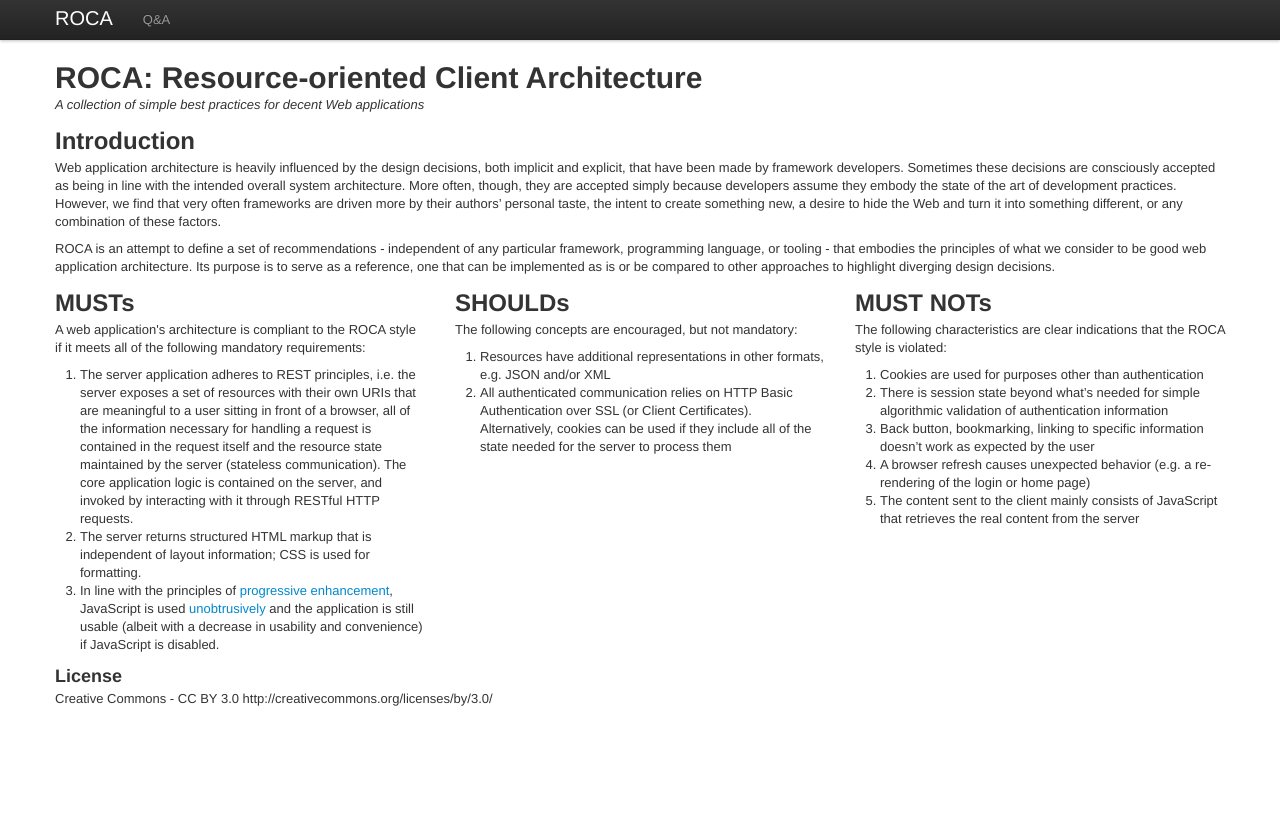
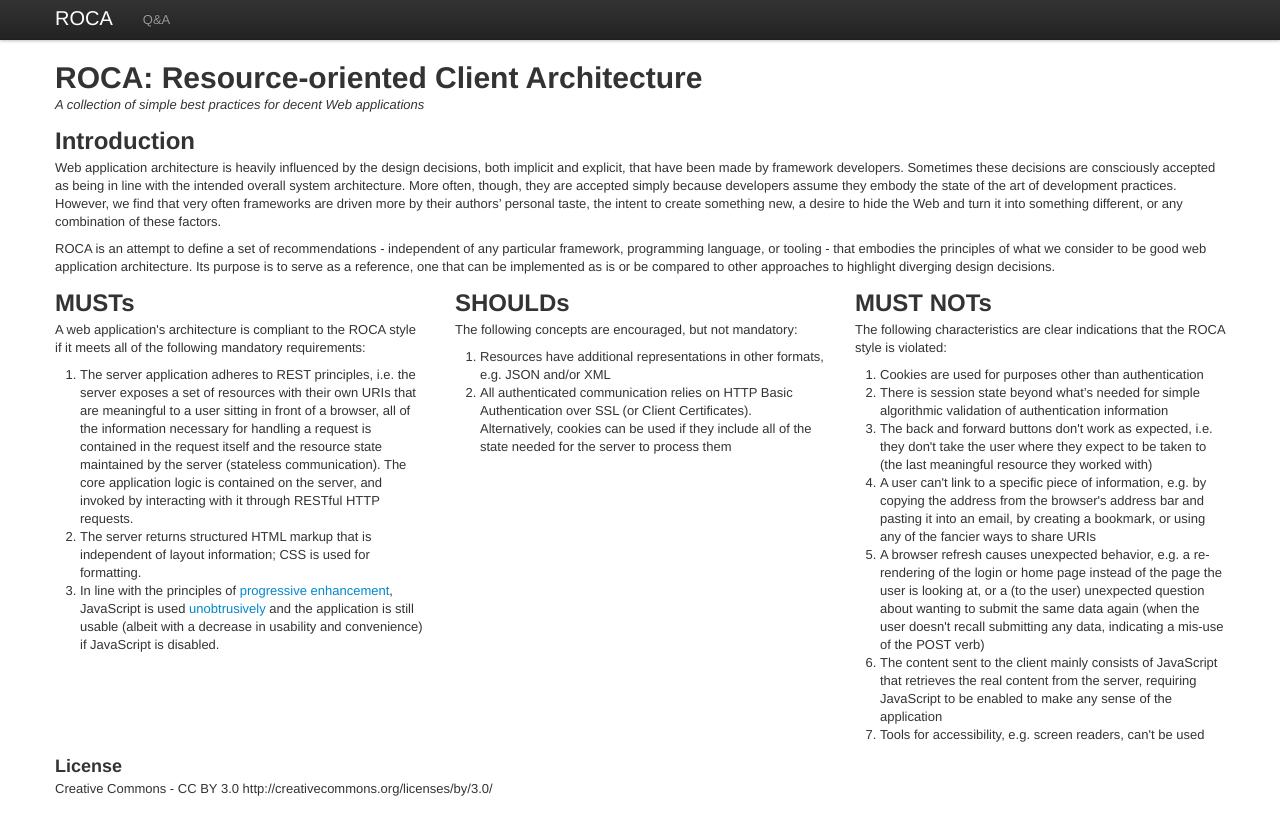
Before and after one commit to innoq/ROCA, a Jekyll site: the page built from index.html, in a window 1280 px wide. Shown: the top 835 px of the page. Built offline with Jekyll 4.4.1, drawn with Linux system fonts in a browser that asks for light colours; comment, search, counter and statistics services are not loaded.

Commit message:
Slight content updates

```diff
--- a/index.html
+++ b/index.html
@@ -86,16 +86,43 @@ title: "ROCA: Resource-oriented Client Architecture"
 					simple algorithmic validation of authentication
 					information
 				</li>
-				<li>Back button, bookmarking, linking to specific
-					information doesn&#8217;t work as expected by the
-					user
+				<li>The back and forward buttons don't
+					work as expected, i.e. they
+					don't take the user where they
+					expect to be taken to (the
+					last meaningful resource they
+					worked with)
 				</li>
-				<li>A browser refresh causes unexpected behavior (e.g. a
-					re-rendering of the login or home page)
+				<li>A user can't link to a specific
+					piece of information, e.g. by
+					copying the address from the
+					browser's address bar and
+					pasting it into an email, by
+					creating a bookmark, or using
+					any of the fancier ways to
+					share URIs
+				</li>
+				<li>A browser refresh causes
+					unexpected behavior, e.g. a
+					re-rendering of the login or
+					home page instead of the page
+					the user is looking at, or a
+					(to the user) unexpected
+					question about wanting to
+					submit the same data again
+					(when the user doesn't recall
+					submitting any data,
+					indicating a mis-use of the
+					POST verb)
 				</li>
 				<li>The content sent to the client mainly consists of
 					JavaScript that retrieves the real content from the
-					server
+					server, requiring JavaScript
+					to be enabled to make any
+					sense of the application
+				</li>
+				<li>Tools for accessibility,
+					e.g. screen readers, can't be used
 				</li>
 			</ol>
 		</div>
```
Also changed, not shown: q-and-a.md (+7 -4 lines).
